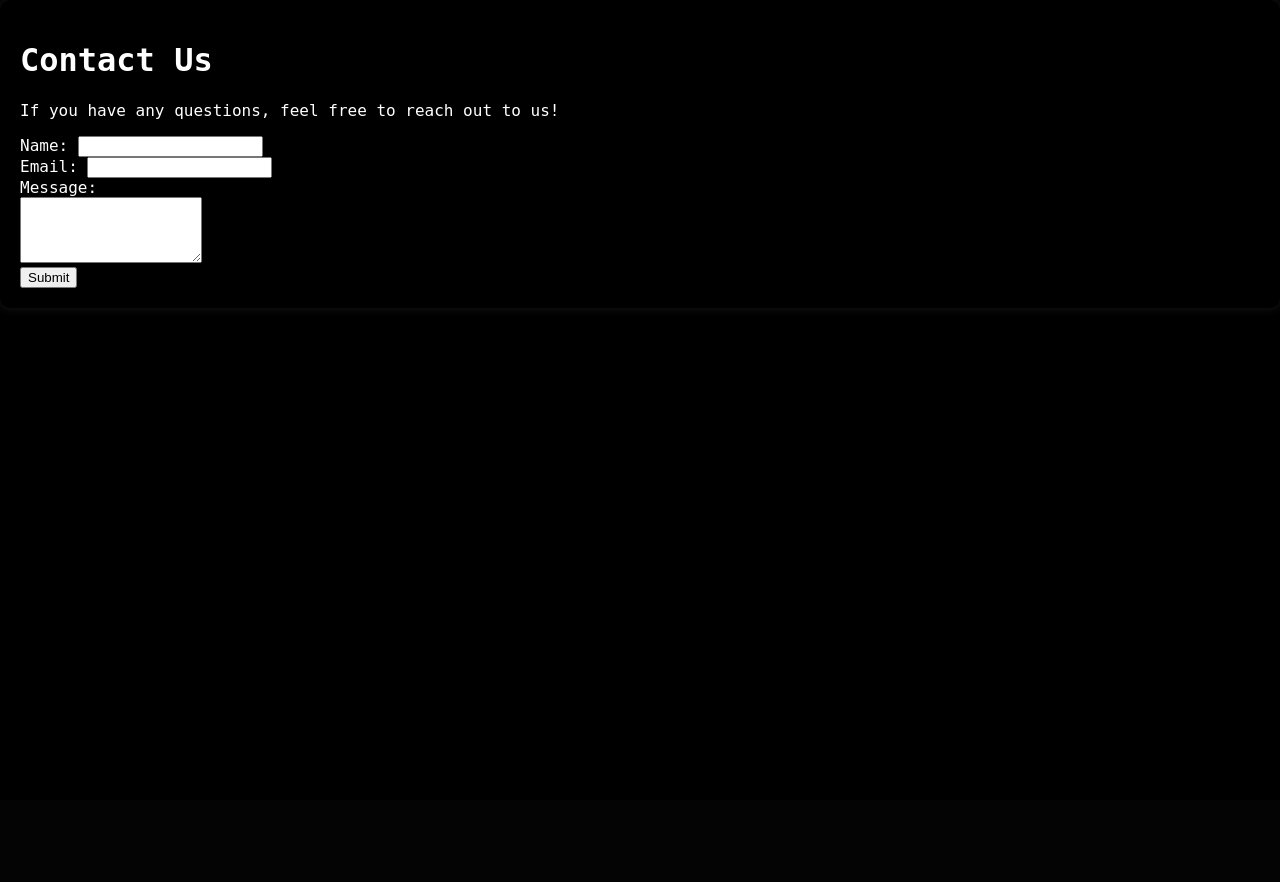
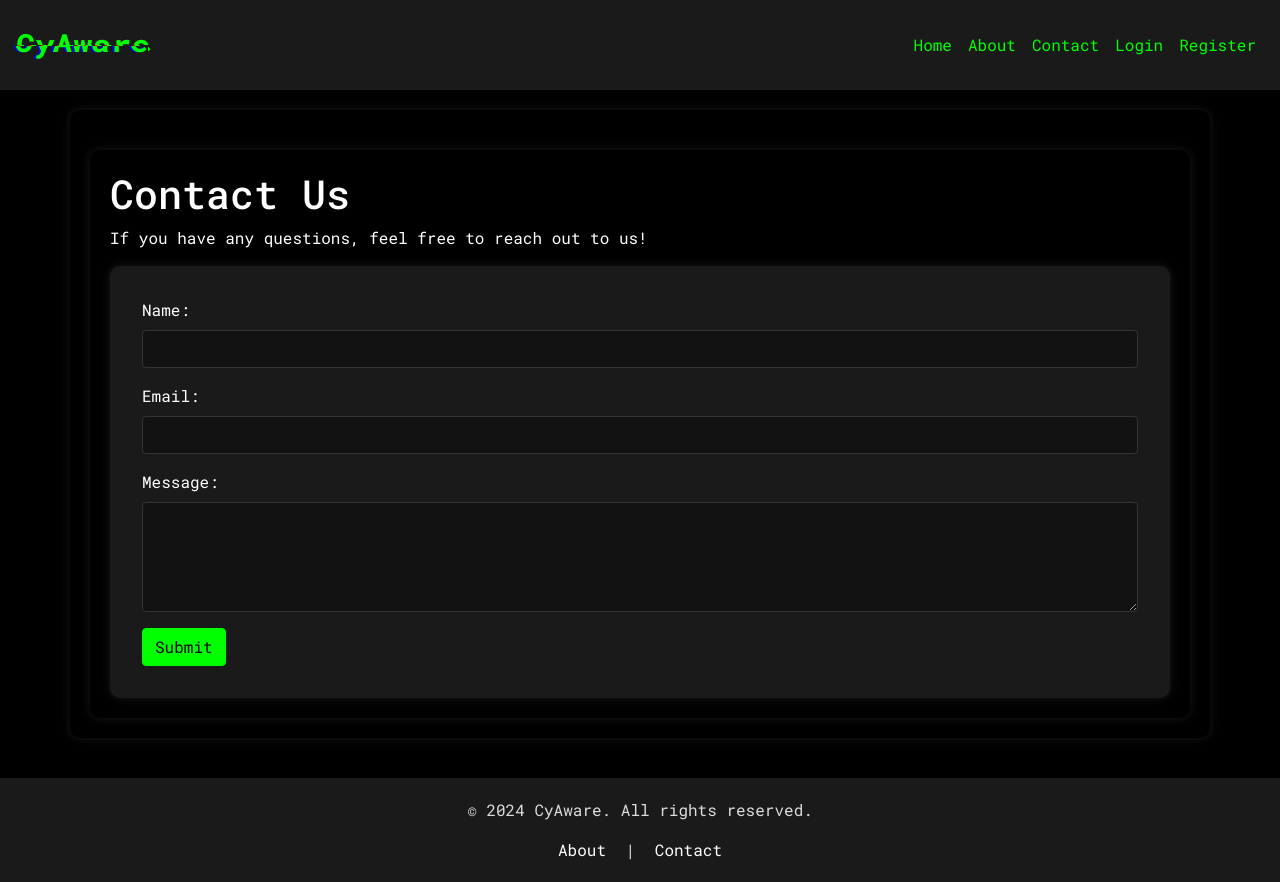
Before and after one commit to drent-z/cyaware, a Flask app: page /contact in a window 1280 px wide. Before the commit the page ends 288 px from the top, so only its background shows below. Run offline with Flask 3, Linux system fonts and the light colour scheme; some libraries are stand-ins or nearby versions.

Commit message:
further UI improvements

```diff
--- a/app/static/styles.css
+++ b/app/static/styles.css
@@ -324,3 +324,41 @@ footer {
         padding: 1rem 0;
     }
 }
+.contact-form {
+    background-color: #1a1a1a;
+    padding: 2rem;
+    border-radius: 10px;
+    box-shadow: 0 0 10px rgba(255, 255, 255, 0.1);
+}
+
+.contact-form .form-control {
+    background-color: #121212;
+    color: #fff;
+    border: 1px solid #333;
+}
+
+.contact-form .btn-primary {
+    background-color: #00ff00;
+    border-color: #00ff00;
+    color: #000;
+}
+
+.contact-form .btn-primary:hover {
+    background-color: #ff00ff;
+    border-color: #ff00ff;
+    color: #fff;
+}
+.navbar-toggler {
+    border: none;
+    background: none;
+    font-size: 1.5rem;
+    color: #00ff00;
+}
+
+.navbar-toggler:focus {
+    outline: none;
+}
+
+.navbar-collapse {
+    background-color: #1a1a1a;
+}
--- a/app/templates/contact.html
+++ b/app/templates/contact.html
@@ -1,25 +1,25 @@
-<!-- app/templates/contact.html -->
-<!DOCTYPE html>
-<html lang="en">
-<head>
-    <meta charset="UTF-8">
-    <meta name="viewport" content="width=device-width, initial-scale=1.0">
-    <title>Contact</title>
-    <link rel="stylesheet" href="{{ url_for('static', filename='styles.css') }}">
-</head>
-<body>
-    <div class="container">
-        <h1>Contact Us</h1>
-        <p>If you have any questions, feel free to reach out to us!</p>
-        <form action="#" method="post">
+{% extends "layout.html" %}
+
+{% block title %}Contact{% endblock %}
+
+{% block content %}
+<div class="container">
+    <h1>Contact Us</h1>
+    <p>If you have any questions, feel free to reach out to us!</p>
+    <form action="#" method="post" class="contact-form">
+        <div class="form-group">
             <label for="name">Name:</label>
-            <input type="text" id="name" name="name" required><br>
+            <input type="text" id="name" name="name" class="form-control" required>
+        </div>
+        <div class="form-group">
             <label for="email">Email:</label>
-            <input type="email" id="email" name="email" required><br>
-            <label for="message">Message:</label><br>
-            <textarea id="message" name="message" rows="4" required></textarea><br>
-            <button type="submit">Submit</button>
-        </form>
-    </div>
-</body>
-</html>
+            <input type="email" id="email" name="email" class="form-control" required>
+        </div>
+        <div class="form-group">
+            <label for="message">Message:</label>
+            <textarea id="message" name="message" class="form-control" rows="4" required></textarea>
+        </div>
+        <button type="submit" class="btn btn-primary">Submit</button>
+    </form>
+</div>
+{% endblock %}
--- a/app/templates/layout.html
+++ b/app/templates/layout.html
@@ -82,7 +82,7 @@
         <nav class="navbar navbar-expand-lg">
             <a class="navbar-brand glitch" data-text="CyAware" href="{{ url_for('index') }}">CyAware</a>
             <button class="navbar-toggler" type="button" data-toggle="collapse" data-target="#navbarNav" aria-controls="navbarNav" aria-expanded="false" aria-label="Toggle navigation">
-                <span class="navbar-toggler-icon"></span>
+                <i class="fas fa-bars"></i>
             </button>
             <div class="collapse navbar-collapse" id="navbarNav">
                 <ul class="navbar-nav ml-auto">
```
